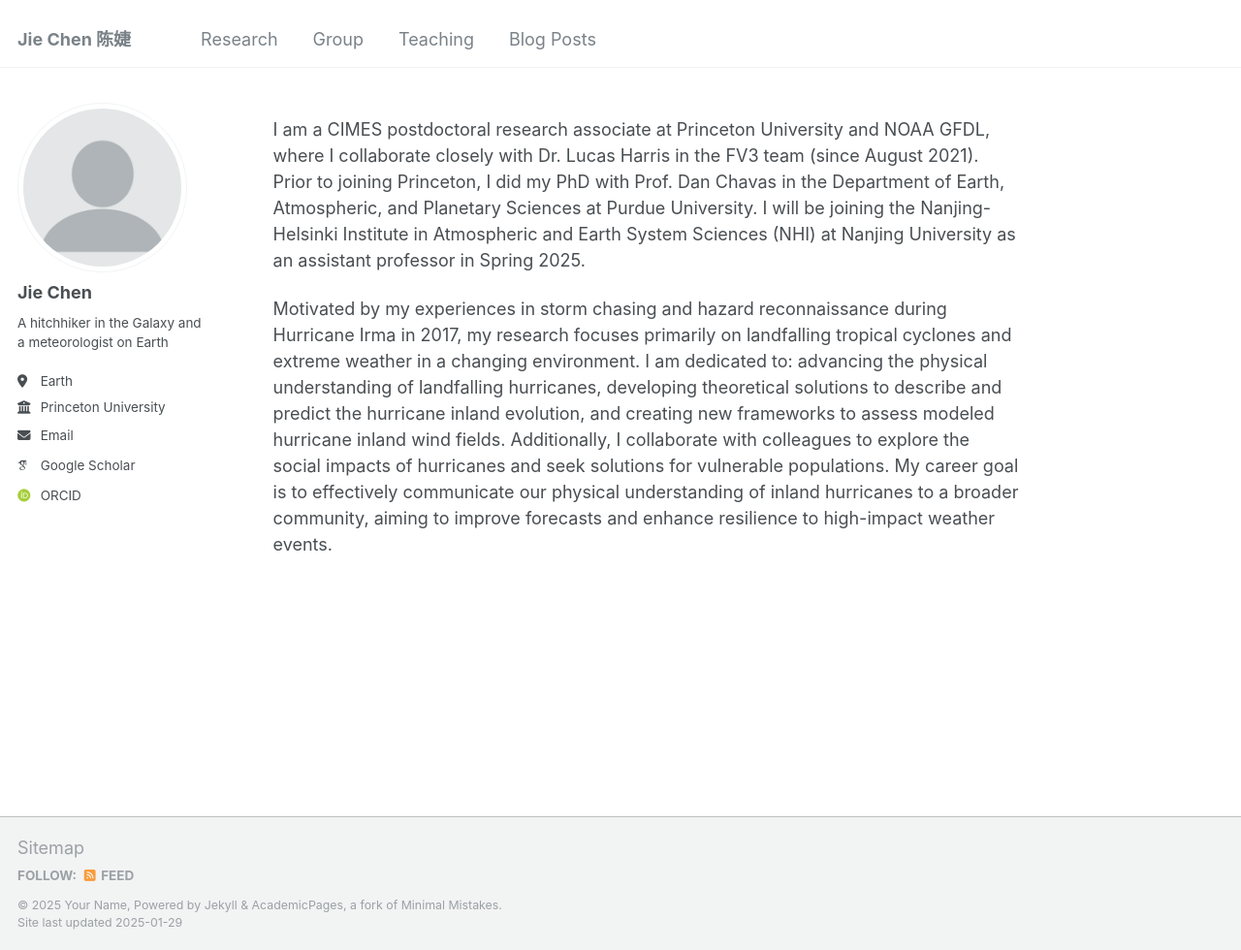
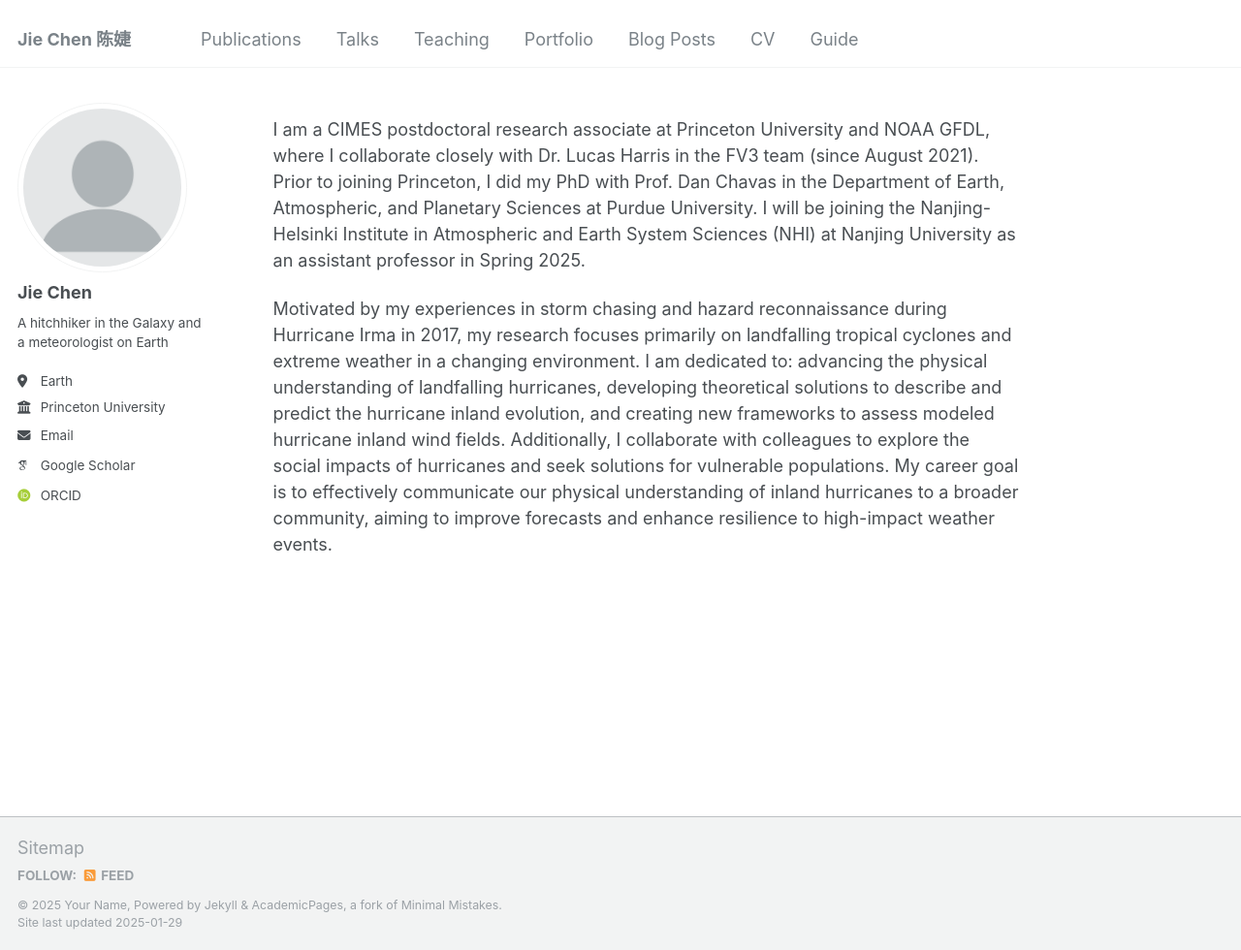
Before and after one commit to chenjie042/chenjie042.github.io, a Jekyll site: the page built from _pages/about.md, in a window 1280 px wide and 980 px high. Shown: the whole window at 97% size. Built offline with Jekyll 4.4.1, drawn with Linux system fonts in a browser that asks for light colours; some web fonts are replaced.

Commit message:
Update navigation.yml

```diff
--- a/_data/navigation.yml
+++ b/_data/navigation.yml
@@ -5,14 +5,24 @@
 # prevent it from being included in the site.
 
 main:
-  - title: "Research"
+
+  - title: "Publications"
     url: /publications/
 
-  - title: "Group"
+  - title: "Talks"
     url: /talks/
 
   - title: "Teaching"
     url: /teaching/
 
+  - title: "Portfolio"
+    url: /portfolio/
+
   - title: "Blog Posts"
     url: /year-archive/
+
+  - title: "CV"
+    url: /cv/
+
+  - title: "Guide"
+    url: /markdown/
```
